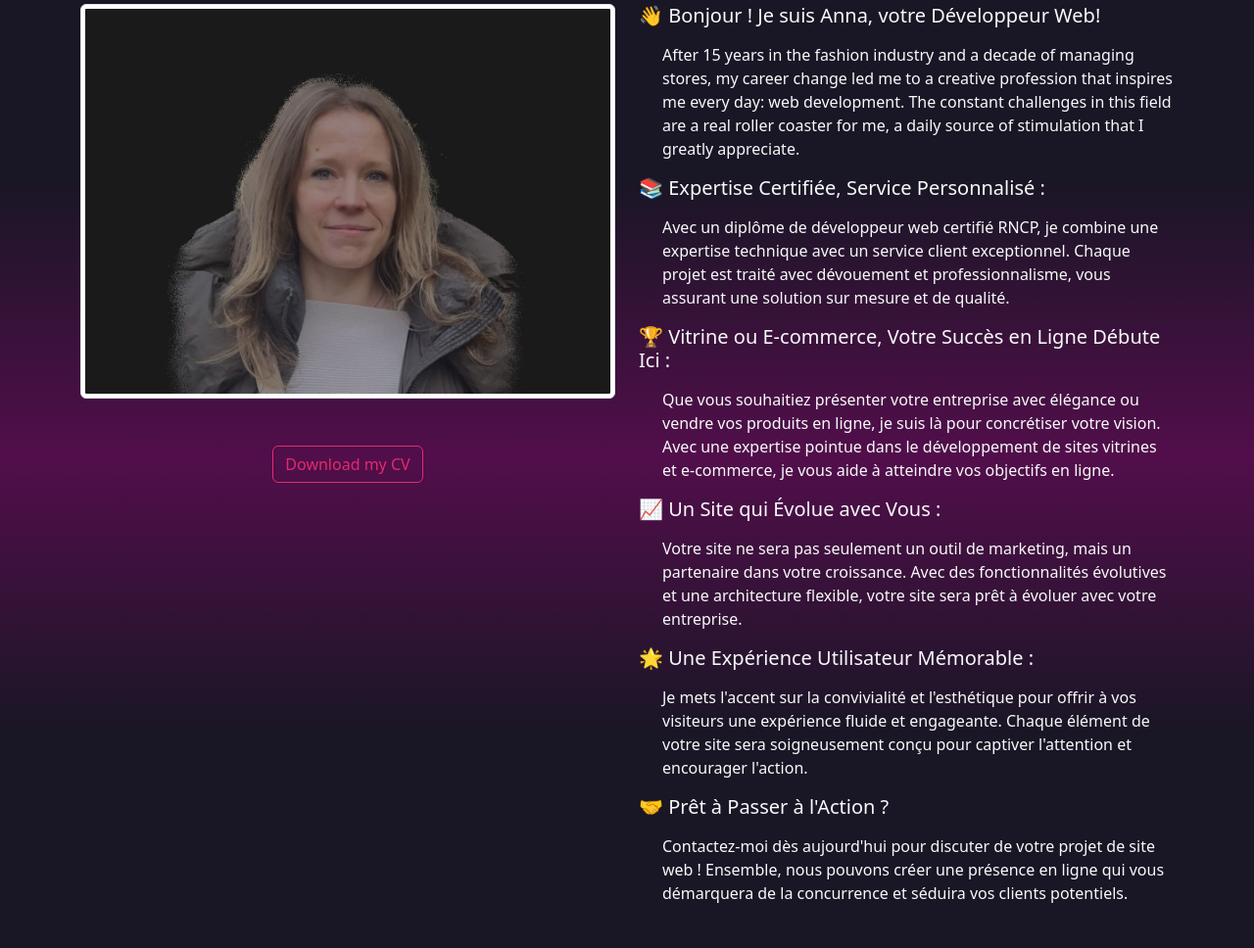
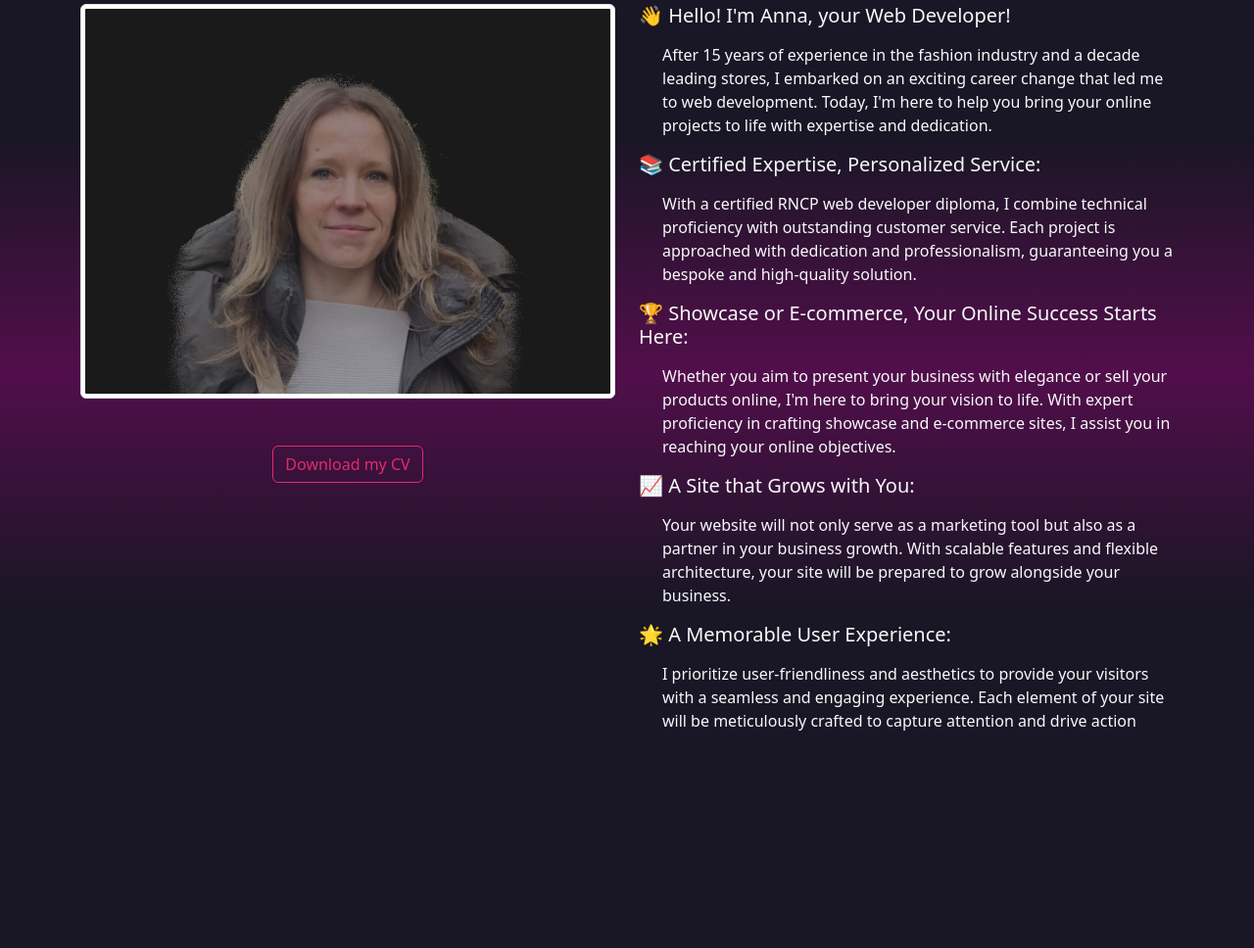
Before and after one commit to Annakoams/profile, a plain HTML site: page index.html in a window 1280 px wide. Shown: the part 903-1871 px from the top of the page at 98% size. Drawn offline with nearby package versions, Linux system fonts and the light colour scheme.

Commit message:
translator mis a jour

```diff
--- a/index.html
+++ b/index.html
@@ -135,7 +135,8 @@
 
                     <div class=" pb-5 d-flex  flex-column justify-content-center text-start hidden ">
 
-                        <h3 class="fs-5 text-bold " data-translation-key="desciptionTitle1_about">👋 Bonjour !
+                        <h3 class="translatable fs-5 text-bold " data-translation-key="desciptionTitle1_about">👋
+                            Bonjour !
                             Je suis Anna, votre Développeur Web!</h3>
                         <p class="translatable lh-base fs-6 text-left ps-4 pt-2"
                             data-translation-key="desciption1_about">
@@ -147,7 +148,8 @@
                             expertise et dévouement.
                         </p>
 
-                        <h3 class="fs-5 text-bold text-start" data-translation-key="desciptionTitle2_about">
+                        <h3 class="translatable fs-5 text-bold text-start"
+                            data-translation-key="desciptionTitle2_about">
                             📚 Expertise Certifiée, Service Personnalisé :</h3>
                         <p class="translatable lh-base fs-6 ps-4 pt-2" data-translation-key="desciption2_about">Avec
                             un
@@ -157,7 +159,8 @@
                             assurant
                             une solution sur mesure et de qualité. </p>
 
-                        <h3 class="fs-5 text-bold text-start" data-translation-key="desciptionTitle3_about">
+                        <h3 class="translatable fs-5 text-bold text-start"
+                            data-translation-key="desciptionTitle3_about">
                             🏆 Vitrine ou E-commerce, Votre Succès en Ligne Débute Ici :</h3>
                         <p class="translatable lh-base fs-6 ps-4 pt-2" data-translation-key="desciption3_about">Que
                             vous
@@ -167,7 +170,8 @@
                             sites
                             vitrines et e-commerce, je vous aide à atteindre vos objectifs en ligne. </p>
 
-                        <h3 class="fs-5 text-bold text-start" data-translation-key="desciptionTitle4_about">
+                        <h3 class="translatable fs-5 text-bold text-start"
+                            data-translation-key="desciptionTitle4_about">
                             📈 Un Site qui Évolue avec Vous :</h3>
 
                         <p class="translatable lh-base fs-6 ps-4 pt-2" data-translation-key="desciption4_about">
@@ -179,7 +183,8 @@
                             avec
                             votre entreprise. </p>
 
-                        <h3 class="fs-5 text-bold text-start" data-translation-key="desciptionTitle5_about">
+                        <h3 class="translatable fs-5 text-bold text-start"
+                            data-translation-key="desciptionTitle5_about">
                             🌟 Une Expérience Utilisateur Mémorable :</h3>
 
                         <p class="translatable lh-base fs-6 ps-4 pt-2" data-translation-key="desciption5_about">Je
@@ -189,14 +194,7 @@
                             engageante. Chaque élément de votre site sera soigneusement conçu pour captiver
                             l'attention
                             et encourager l'action. </p>
-                        <h3 class="fs-5 text-bold " data-translation-key="desciptionTitle6_about">🤝 Prêt à Passer à
-                            l'Action ?</h3>
-                        <p class="translatable lh-base fs-6 text-left ps-4 pt-2"
-                            data-translation-key="desciption6_about">
-                            Contactez-moi dès aujourd'hui pour discuter de votre projet de site web ! Ensemble, nous
-                            pouvons créer une présence en ligne qui vous démarquera de la concurrence et séduira vos
-                            clients potentiels.
-                        </p>
+
                     </div>
                     <!-- <div>
                         <svg xmlns="http://www.w3.org/2000/svg" version="1.0" width="150px" height="150px"
@@ -592,9 +590,7 @@
                     Line at a Time.</span>
                 <br>
                 <br>
-                <span class="translatable phrase text-start" data-translation-key="text_3">I'm eager to bring my passion
-                    and determination to contribute to the
-                    success of your project.</span>
+
             </div>
         </section>
 
@@ -727,16 +723,24 @@
 
         </div>
         <div class="d-flex align-items-center">
-            <div style="display: flex; align-items: center; " class="translatable text-contacte hidden text">
-                <span class=" text-white container w-100 py-3 " data-translation-key="text_motivation">En tant que
+            <div class="d-flex flex-column align-items-center translatable text-contacte hidden text">
+                <h3 class="translatable fs-2 fs-md-5 text-bold text-white  "
+                    data-translation-key="desciptionTitle6_about"> 🤝 Ready
+                    to Take Action?</h3>
+                <p class="translatable lh-base fs-4 fs-md-6 text-left px-4  pt-2 text-white "
+                    data-translation-key="desciption6_about">
+                    "Get in touch with me today to discuss your website project! Together, we can craft an online
+                    presence that sets you apart from the competition and captivates your potential clients."
+                </p>
+                <!-- <span class=" text-white container w-100 py-3 " data-translation-key="text_motivation">En tant que
                     développeuse passionnée, mon objectif est de créer des solutions sur mesure qui non seulement
                     répondent à vos besoins, mais qui dépassent également vos attentes. Avec une approche axée sur la
                     collaboration et une passion pour l'innovation, je suis là pour vous accompagner dans chaque étape
                     de votre projet. Ensemble, nous pouvons transformer vos idées en succès. Faisons équipe et créons
                     quelque chose d'exceptionnel! Contactez-moi !
-                </span>
-                <svg style="width: 70px; height: 70px; margin-left: auto;" xmlns="http://www.w3.org/2000/svg"
-                    viewBox="0 0 71.501625 116.50574">
+                </span> -->
+                <svg style="width: 70px; height: 70px; margin: auto; margin-top: 20px"
+                    xmlns="http://www.w3.org/2000/svg" viewBox="0 0 71.501625 116.50574">
                     <g transform="matrix(1.3358 0 0 1.3358 -49.29 -26.235)">
                         <path
                             d="m59.081 105.96c-2.5239 1.7367-5.1796 0.49831-8.4123 0.14915-3.1002-0.33485-9.5171-5.7071-11.356-8.413-2.0944-3.0818-2.4034-6.3403-2.4131-8.8812 0.1949-3.3498 2.949-7.7062 7.4007-7.3545 2.2581 0.18021 3.545-1.7625 4.8152-3.2035 1.6571-1.88 2.3747-2.5271 3.5914-4.2522 1.3233-1.8763 3.5109-3.8608 1.0358-6.0098-2.0438-1.7746-1.063-4.7813 0.54977-6.7738 1.3516-1.67-0.41287-2.7539-0.72542-4.3687-0.44138-2.2803 0.63712-4.8464 2.7037-5.9863 2.2013-1.2142 4.2007-1.2409 6.165-3.0719 0.6446-2.3176-0.14512-7.0397-0.49897-9.6112-0.36073-2.6215-1.3948-5.0186-1.9466-7.5628-0.61035-2.8142-1.1158-6.6161 0.50738-8.956 1.5168-2.1867 4.9777-2.4744 7.1633-1.4567 2.6547 1.2362 4.7579 2.3979 6.2726 4.5384 1.519 2.1466 3.8183 5.4246 3.383 8.1992-0.70809 4.5127-3.7418 8.8089-3.1255 11.922l0.15256 0.59581c1.3389-0.06403 2.3527 0.11643 3.6757 0.74368l3.5529 0.35383c2.0836 0.0526 4.1992 2.1234 5.2394 3.8037 1.5103 2.4394 2.2308 5.8679 1.798 9.2446 0.58749 0.81449 1.4926 2.1435 1.7007 4.0458 0.41209 3.7686-0.21632 7.9953-2.5341 9.6331 0.58788 1.9825-0.19592 4.6397-1.8264 6.266 1.4664 1.213 2.035 3.4083 0.38363 6.135-0.9467 1.5632-2.2386 2.3609-4.2978 3.1646-1.1365 0.44358-3.75 1.259-6.3704 1.4415-0.94193 1.3289-3.9066 3.272-5.0567 4.1362-2.1429 1.5208-3.909 0.99539-6.0499 2.0366-4.1122 2-1.4665 6.7327-5.4777 9.4928z"
--- a/translate.js
+++ b/translate.js
@@ -66,4 +66,5 @@ function changeLanguage(selectedLanguage) {
             console.error('Erreur de chargement du fichier JSON :', error);
             // Affichez un message d'erreur à l'utilisateur ou chargez une langue par défaut
         });
+    console.log('h3')
 }
--- a/translations/en.json
+++ b/translations/en.json
@@ -20,10 +20,19 @@
     "web_developpeur": "Web and Mobile Developer",
 
     "about": "About Me",
-    "my_name": "My name is Stelmach Anna",
-    "desciption1_about": "After 15 years in the fashion industry and a decade of managing stores, my career change led me to a creative profession that inspires me every day: web development. The constant challenges in this field are a real roller coaster for me, a daily source of stimulation that I greatly appreciate.",
-    "description2_about": "Web development is much more than just a job for me; it's my passion, a path of continuous learning. I solidified this passion in June 2023 by obtaining my web developer diploma, certified by RNCP.",
-    "CV": "Download my CV",
+    "my_name": "My name is Anna Stelmach",
+    "desciptionTitle1_about": "👋 Hello! I'm Anna, your Web Developer!",
+    "desciption1_about": "After 15 years of experience in the fashion industry and a decade leading stores, I embarked on an exciting career change that led me to web development. Today, I'm here to help you bring your online projects to life with expertise and dedication.",
+    "desciptionTitle2_about": "📚 Certified Expertise, Personalized Service:",
+    "desciption2_about": "With a certified RNCP web developer diploma, I combine technical proficiency with outstanding customer service. Each project is approached with dedication and professionalism, guaranteeing you a bespoke and high-quality solution.",
+    "desciptionTitle3_about": "🏆 Showcase or E-commerce, Your Online Success Starts Here:",
+    "desciption3_about": "Whether you aim to present your business with elegance or sell your products online, I'm here to bring your vision to life. With expert proficiency in crafting showcase and e-commerce sites, I assist you in reaching your online objectives.",
+    "desciptionTitle4_about": "📈 A Site that Grows with You:",
+    "desciption4_about": "Your website will not only serve as a marketing tool but also as a partner in your business growth. With scalable features and flexible architecture, your site will be prepared to grow alongside your business.",
+    "desciptionTitle5_about": "🌟 A Memorable User Experience:",
+    "desciption5_about": "I prioritize user-friendliness and aesthetics to provide your visitors with a seamless and engaging experience. Each element of your site will be meticulously crafted to capture attention and drive action",
+    "desciptionTitle6_about": "🤝 Ready to Take Action?",
+    "desciption6_about": "Get in touch with me today to discuss your website project! Together, we can craft an online presence that sets you apart from the competition and captivates your potential clients.",
 
     "project":  "Projects",
     "date1_project": "December 2022 - January 2023",
--- a/translations/fr.json
+++ b/translations/fr.json
@@ -32,6 +32,8 @@
     "desciption4_about": "Votre site ne sera pas seulement un outil de marketing, mais un partenaire dans votre croissance. Avec des fonctionnalités évolutives et une architecture flexible, votre site sera prêt à évoluer avec votre entreprise.",
     "desciptionTitle5_about": "🌟 Une Expérience Utilisateur Mémorable :",
     "desciption5_about": "Je mets l'accent sur la convivialité et l'esthétique pour offrir à vos visiteurs une expérience fluide et engageante. Chaque élément de votre site sera soigneusement conçu pour captiver l'attention et encourager l'action.",
+    "desciptionTitle6_about": "🤝 Prêt à Passer à l'Acton ?",
+    "desciption6_about": "Contactez-moi dès aujourd'hui pour discuter de votre projet de site web ! Ensemble, nous pouvons créer une présence en ligne qui vous démarquera de la concurrence et séduira vos clients potentiels.",
 
     "CV": "Téléchargez mon CV",
 
```
